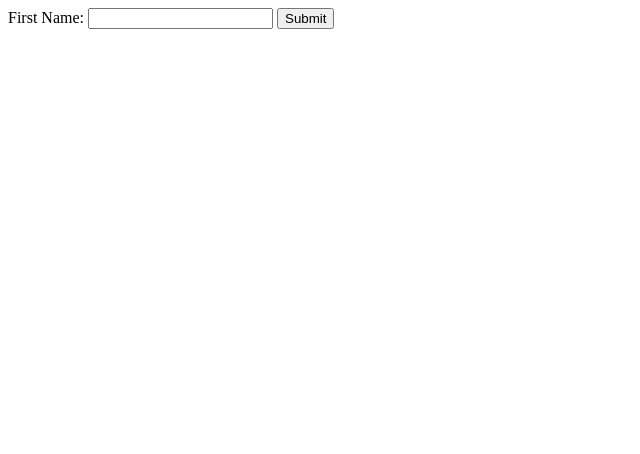
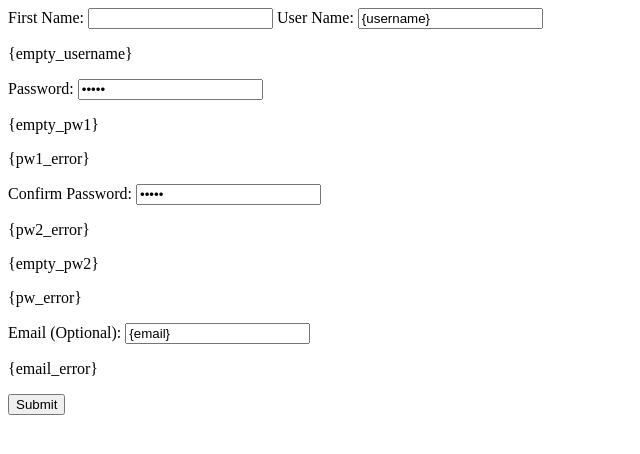
Before and after one commit to sharon-launchcode/Python-user-signup, a Flask app: page / in a window 1280 px wide. Shown: the top 454 px of the page, without its empty margins (0-640 px from the left). Run offline with Flask 2, Linux system fonts and the light colour scheme.

Commit message:
rebuilding

```diff
--- a/templates/hello_form.html
+++ b/templates/hello_form.html
@@ -4,6 +4,21 @@
         <form action="/hello" method="post">
             <label for="first-name">First Name:</label>
             <input id="first-name" type="text" name="first_name" />
+            <label for="username">User Name: </label>
+            <input type="text" id="username" name="username" value='{username}' /><br />
+            <p id="empty_username" class="error">{empty_username}</p>
+            <label for="pw1">Password: </label>
+            <input type="password" id="pw1" name="pw1" value='{pw1}' /><br />
+            <p id="empty_pw1" class="error">{empty_pw1}</p>
+            <p id="pw1_error" class="error">{pw1_error}</p>
+            <label for="pw2">Confirm Password: </label>
+            <input type="password" id="pw2" name="pw2" value='{pw2}' /><br />
+            <p id="pw2_error" class="error">{pw2_error}</p>
+            <p id="empty_pw2" class="error">{empty_pw2}</p>
+            <p id="pwerror" class="error">{pw_error}</p>
+            <label for="email">Email (Optional): </label>
+            <input type="email" id="email" name="email" value='{email}' /><br />
+            <p id="emailerror" class="error">{email_error}</p>
             <input type="submit" />
         </form>
     </body>
--- a/templates/hello_greeting.html
+++ b/templates/hello_greeting.html
@@ -1,6 +1,6 @@
 <!doctype html>
 <html>
     <body>
-        <h1>Hello, {{name}}</h1>
+        <h1>Welcome, {{name}}</h1>
     </body>
 </html>
--- a/templates/welcome.html
+++ /dev/null
@@ -1,6 +0,0 @@
-
-<!DOCTYPE html>
-<html>
-    <head></head>
-<h1>Welcome, {{username}}</h1>
-</html>
```
